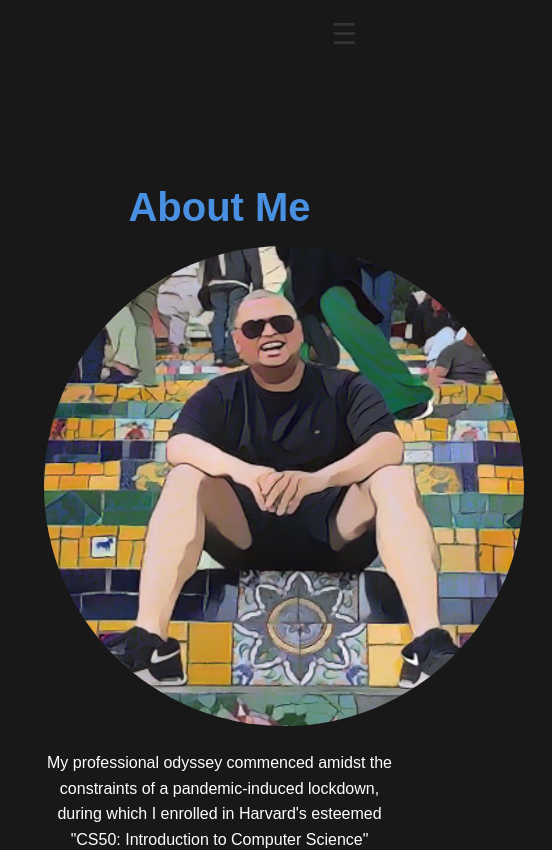
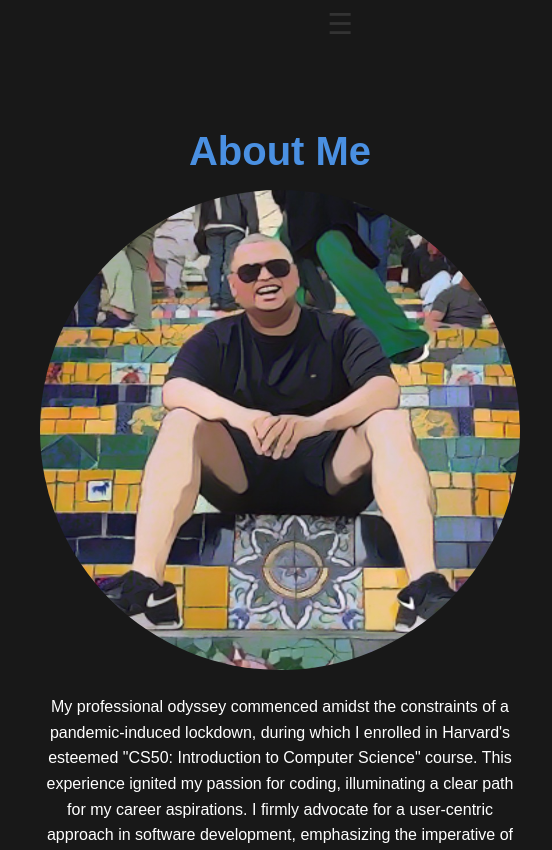
Before and after one commit to LRCozier/lacozier-devportfolio, a React (Vite) app in the folder lacportfolio/: page /lacozier-devportfolio/about in a window 390 px wide. Shown: the top 850 px of the page, 552 px wide, since content can reach past the window. Built offline with nearby package versions, Linux system fonts and the light colour scheme.

Commit message:
amended app.js, nabvar.css and app.css to fix navbar

```diff
--- a/lacportfolio/src/App.css
+++ b/lacportfolio/src/App.css
@@ -7,7 +7,7 @@
   --font-family-primary: sans-serif;
 }
 
-html{
+html {
   overflow-y: scroll;
   scrollbar-gutter: stable;
   overflow-x: hidden;
@@ -19,9 +19,6 @@ body {
   color: var(--text-primary);
   margin: 0;
   padding: 0;
-  display: flex;
-  justify-content: center;
-  align-items: center;
   min-height: 100dvh;
   box-sizing: border-box;
 }
@@ -32,20 +29,30 @@ body {
   }
 }
 
-*::before, *::after {
+*::before,
+*::after {
   box-sizing: inherit;
 }
 
-.main-content{
-  margin-top: 20px;
-  padding: 2rem 1rem;
-  min-height: calc(100vh - 160px);
+.app-content-wrapper {
+  max-width: var(--max-content-width, 1200px);
+  margin: 0 auto;
+  padding: 0 1rem;
+  padding-top: var(--navbar-height);
+  min-height: calc(100vh - var(--navbar-height));
+  display: flex;
+  flex-direction: column;
+}
+
+.main-content {
+  padding-bottom: 2rem;
   flex: 1;
+  display: block;
 }
 
 @media (max-width: 768px) {
-
-  main{
-    width: 90dvw;
+  .app-content-wrapper {
+    padding: 0 0.5rem;
+    padding-top: var(--navbar-height);
   }
 }
--- a/lacportfolio/src/App.jsx
+++ b/lacportfolio/src/App.jsx
@@ -16,6 +16,7 @@ const App = () => {
     <BrowserRouter basename="/lacozier-devportfolio">
     <TopScroll/>
      <Navbar />
+     <div className='app-content-wrapper'>
       <main className='main-content'>
        <Routes>
         <Route path="/" element={<Homepage />} />
@@ -25,6 +26,7 @@ const App = () => {
         <Route path="*" element={<NotFound />} />
       </Routes>
      </main>
+     </div>
      <Footer />
   </BrowserRouter>
   );
--- a/lacportfolio/src/components/Navbar/navbar.css
+++ b/lacportfolio/src/components/Navbar/navbar.css
@@ -1,6 +1,7 @@
 :root {
   --text-color: #333;
   --primary-background: #f8f8f8;
+  --navbar-height: 1rem;
 }
 
 .header {
@@ -16,7 +17,9 @@
   display: flex;
   align-items: center;
   padding: 1rem 2rem;
-  margin-left: auto;
+  position: relative;
+  justify-content: flex-end;
+  height: var(--navbar-height);
 }
 
 .nav-links {
@@ -25,7 +28,6 @@
   gap: 1.5rem;
   margin: 0;
   padding: 0;
-  margin-left: auto;
 }
 
 .nav-links li {
@@ -81,7 +83,6 @@
     transition: opacity 0.3s ease, transform 0.3s ease, visibility 0.3s ease;
     z-index: 1002;
     overflow-y: auto;
-    margin-left: auto;
   }
 
   .nav-links.open {
```
